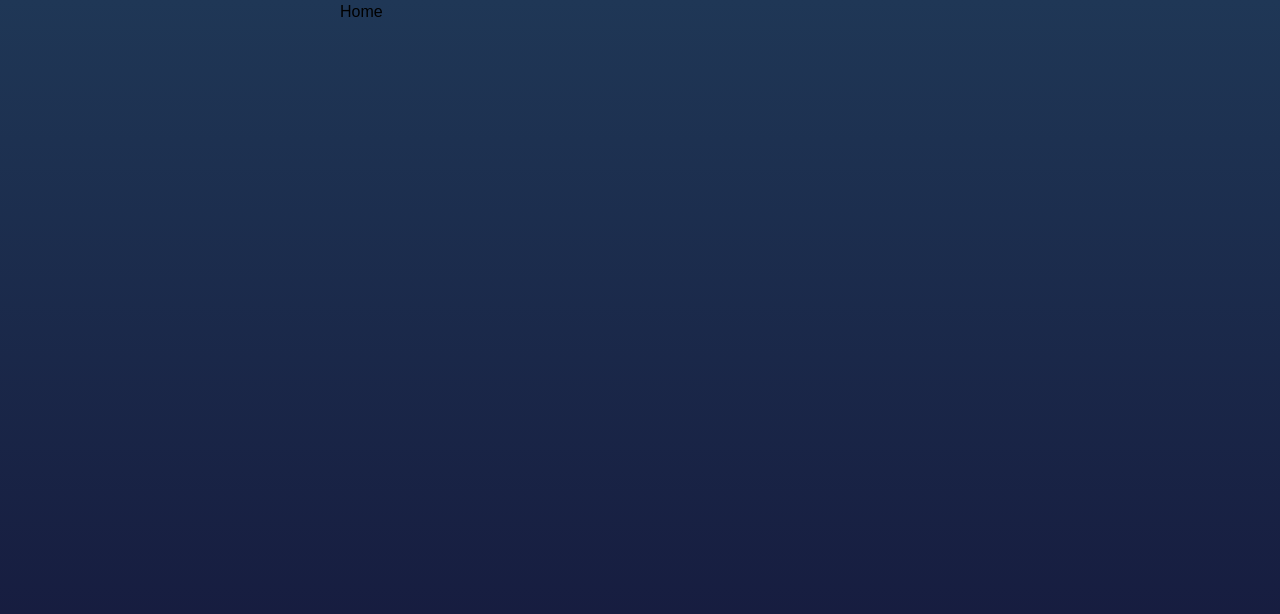
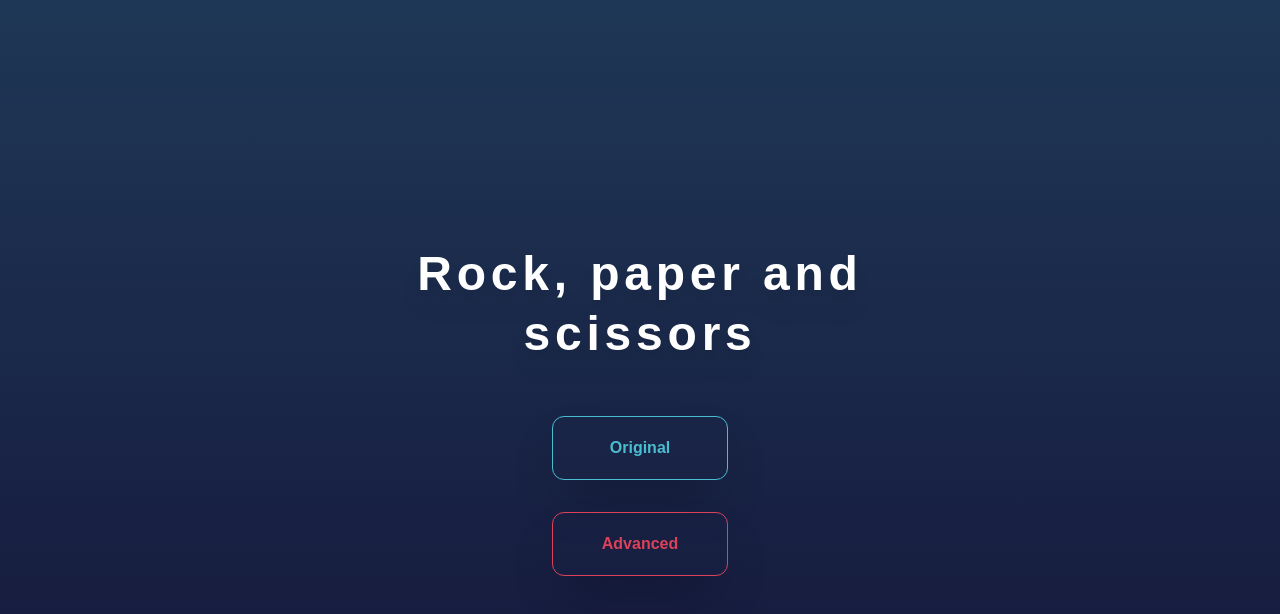
Before and after one commit to jesusmarzor/rock-paper-scissors, a React (Vite) app: page / in a window 1280 px wide. Shown: the top 614 px of the page. Built offline with nearby package versions, Linux system fonts and the light colour scheme.

Commit message:
Add: new home design

```diff
--- a/src/App.tsx
+++ b/src/App.tsx
@@ -4,8 +4,8 @@ import Level from "./pages/Level"
 
 function App() {
   return (
-    <main className="font-barlowSemiCondensed h-screen bg-gradient-to-b from-blue-800 to-blue-900">
-      <div className="max-w-110 mx-auto ">
+    <main className="font-barlowSemiCondensed  h-screen bg-gradient-to-b from-blue-800 to-blue-900">
+      <div className="max-w-110 mx-auto h-full">
         <BrowserRouter>
           <Routes>
             <Route index element={<Home/>}/>
--- a/src/pages/Home.tsx
+++ b/src/pages/Home.tsx
@@ -1,6 +1,16 @@
 const Home = () => {
     return (
-        <h1>Home</h1>
+        <div className="flex flex-col justify-center items-center min-h-full">
+            <section className="flex flex-col justify-center items-center gap-8">
+                <h1 className="drop-shadow-xl m-5 text-5xl text-center tracking-widest leading-tight font-bold text-white">Rock, paper and scissors</h1>
+                <a href="/original" className="rounded-xl flex justify-center items-center before:ease relative h-16 w-44 overflow-hidden border border-hand-fifth text-hand-fifth shadow-2xl transition-all before:absolute before:top-1/2 before:h-0 before:w-72 before:origin-center before:-translate-x-20 before:rotate-45 before:bg-hand-fifth before:duration-300 hover:text-white hover:shadow-hand-fifth hover:before:h-80 hover:before:-translate-y-32">
+                    <span className="relative z-10 font-semibold">Original</span>
+                </a>
+                <a href="/advanced" className="rounded-xl flex justify-center items-center before:ease relative h-16 w-44 overflow-hidden border border-hand-third text-hand-third shadow-2xl transition-all before:absolute before:top-1/2 before:h-0 before:w-72 before:origin-center before:-translate-x-20 before:rotate-45 before:bg-hand-third before:duration-300 hover:text-white hover:shadow-hand-third hover:before:h-80 hover:before:-translate-y-32">
+                    <span className="relative z-10 font-semibold">Advanced</span>
+                </a>
+            </section>
+        </div>
     )
 }
 
--- a/src/pages/Level.tsx
+++ b/src/pages/Level.tsx
@@ -2,9 +2,8 @@ import { useParams } from "react-router-dom";
 
 const Level = () => {
     const { level } = useParams()
-    console.log(level);
     return (
-        <h1>Level</h1>
+        <h1>{level}</h1>
     )
 }
 
```
